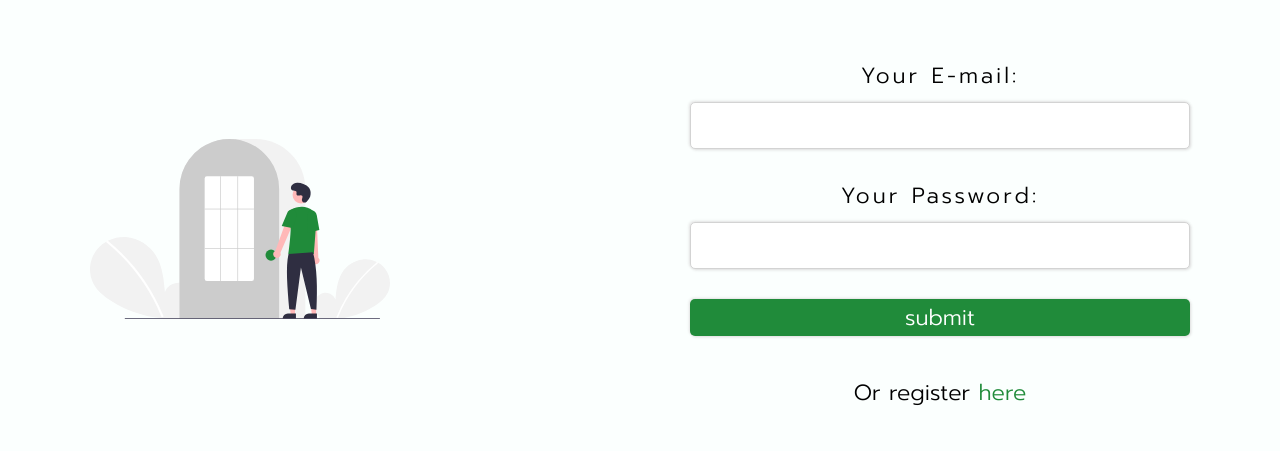
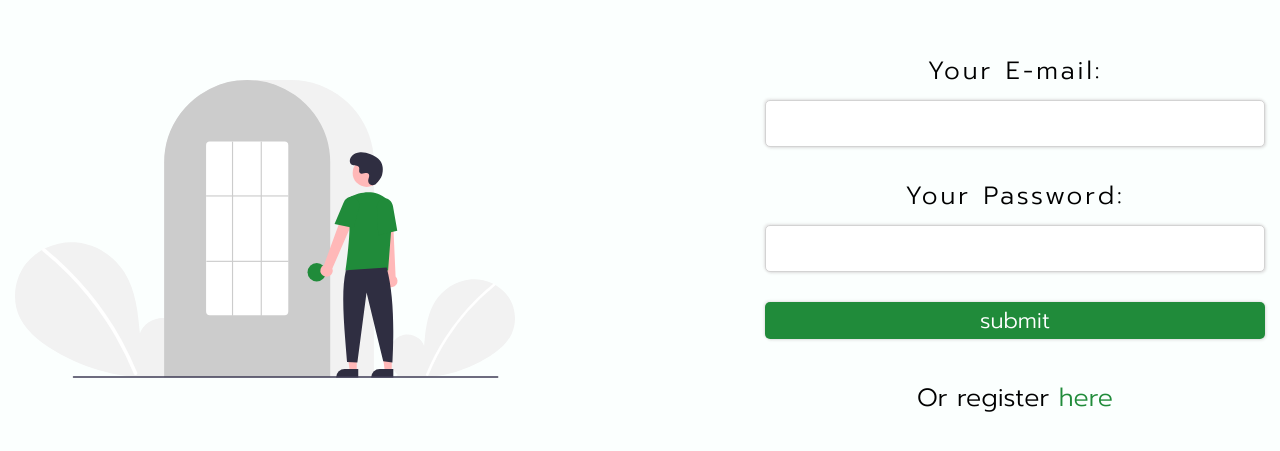
Before and after one commit to noureddinalsabbagh/Multi_Translator, a React (Create React App) app in the folder client/: page /login in a window 1280 px wide. Shown: the part 171-622 px from the top of the page. Built offline with nearby package versions, Linux system fonts and the light colour scheme.

Commit message:
fix style

```diff
--- a/client/src/components/Login.jsx
+++ b/client/src/components/Login.jsx
@@ -37,7 +37,7 @@ const Login = () => {
     <>
       <div className="loginContainer">
         <motion.img
-          className="image"
+          className="imageLogin"
           src={SVG}
           alt="login_photo"
           variants={fadeInVariants}
--- a/client/src/components/Register.jsx
+++ b/client/src/components/Register.jsx
@@ -51,7 +51,7 @@ const Register = () => {
   return (
     <div className="registerContainer">
       <motion.img
-        className="image"
+        className="imageRegister"
         src={SVG}
         alt="alt"
         variants={fadeInVariants}
--- a/client/src/scss/abstracts/_variables.scss
+++ b/client/src/scss/abstracts/_variables.scss
@@ -1,13 +1,13 @@
-
-@import url('https://fonts.googleapis.com/css2?family=Prompt:wght@300&display=swap');
+@import url("https://fonts.googleapis.com/css2?family=Prompt:wght@300&display=swap");
 
 $bgColor: #fbfffe;
 
-$mainFont: 'Prompt', sans-serif;
+$mainFont: "Prompt", sans-serif;
 
 $borderRadius: 5px;
 
 $fontSizeMob: 18px;
 $fontSizePad: 22px;
+$fontSizePc: 25px;
 
 $buttonColor: #208b3a;
--- a/client/src/scss/login.scss
+++ b/client/src/scss/login.scss
@@ -6,7 +6,7 @@
     @include mix.flexBox(row, center, center);
     background-color: vars.$bgColor;
 }
-.image {
+.imageLogin {
     width: 300px;
     z-index: 1;
     display: none;
@@ -70,8 +70,8 @@
 // Ipad Break point
 
 @media screen and (min-width: 790px) {
-    .image {
-        width: 280px;
+    .imageLogin {
+        width: 400px;
         display: block;
         margin-right: 75px;
     }
@@ -97,13 +97,14 @@
 // big screens break point
 
 @media screen and (min-width: 1100px) {
-    .image {
-        width: 300px;
+    .imageLogin {
+        width: 500px;
         display: block;
         margin-right: 250px;
     }
 
     .loginForm {
+        font-size: vars.$fontSizePc;
         &__input {
             width: 500px;
         }
--- a/client/src/scss/register.scss
+++ b/client/src/scss/register.scss
@@ -1,5 +1,5 @@
-@use './abstracts/mixins' as mix;
-@use './abstracts/variables' as vars;
+@use "./abstracts/mixins" as mix;
+@use "./abstracts/variables" as vars;
 
 .registerContainer {
     height: 100vh;
@@ -7,7 +7,7 @@
     background-color: vars.$bgColor;
 }
 
-.image {
+.imageRegister {
     width: 300px;
     z-index: 1;
     display: none;
@@ -94,7 +94,7 @@
 // Ipad Break point
 
 @media screen and (min-width: 790px) {
-  .image {
+    .imageRegister {
         width: 280px;
         display: block;
         margin-right: 75px;
@@ -135,7 +135,7 @@
 // big screens break point
 
 @media screen and (min-width: 1100px) {
-  .image {
+    .imageRegister {
         width: 300px;
         display: block;
         margin-right: 300px;
```
Lines whose indentation alone changed are shown as unchanged.
